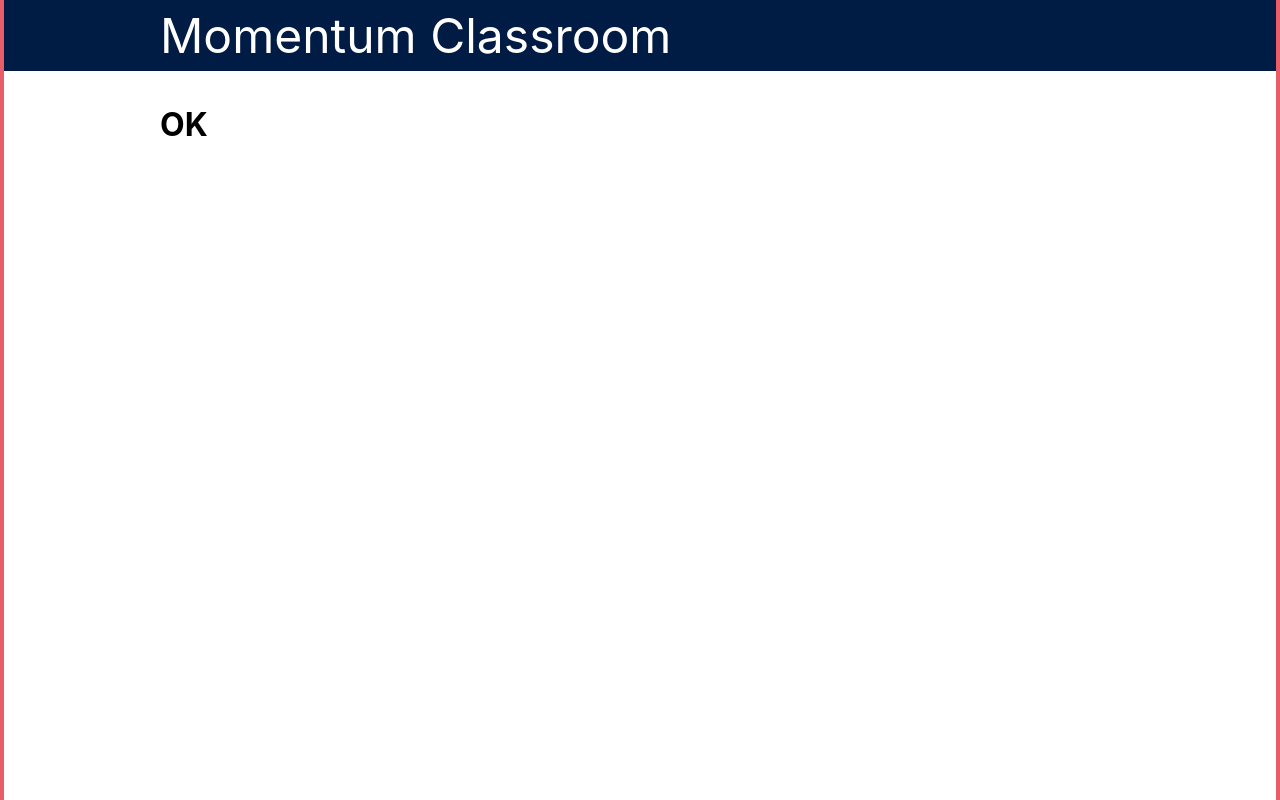
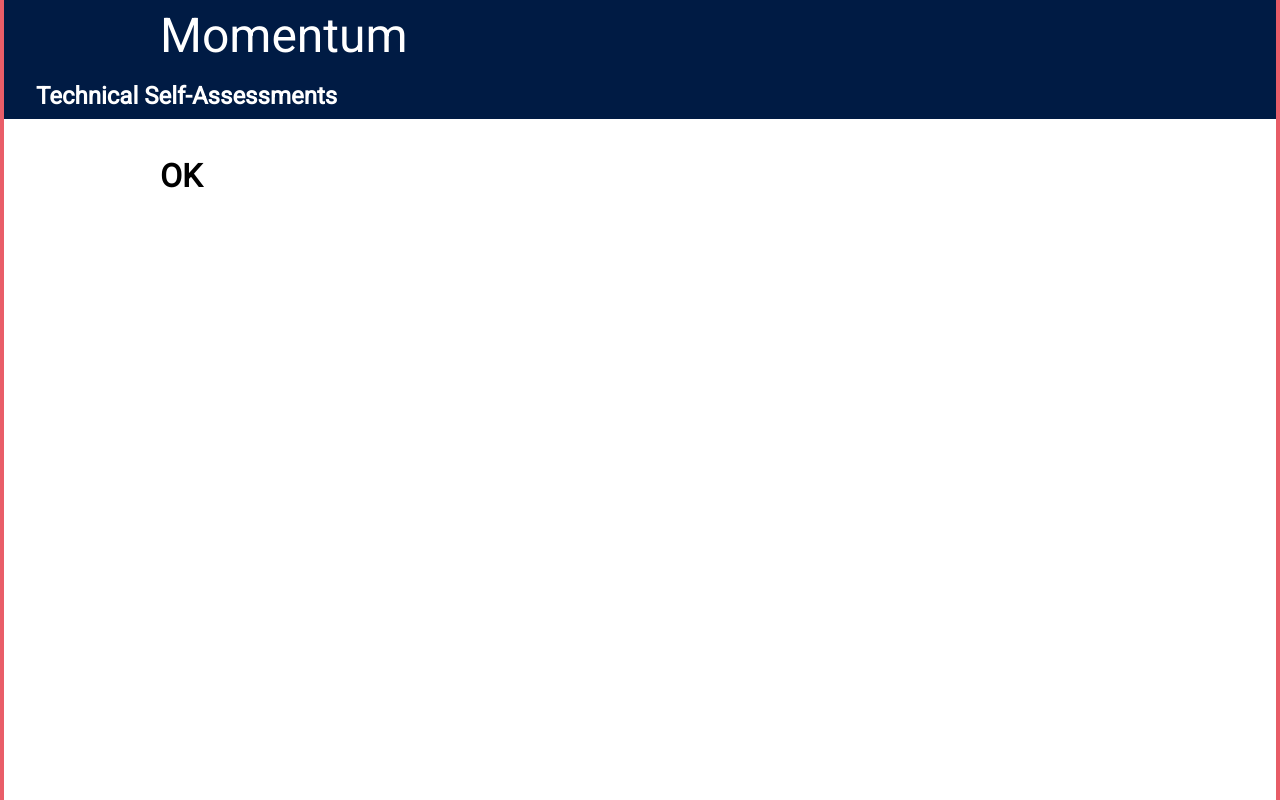
Before and after one commit to momentumlearn/classroom, a Django app: page /health/ in a window 1280 px wide. Run offline with Django 3.2, Linux system fonts and the light colour scheme; parts of the project's set-up code (start-up, migrations or seed data) failed here and were passed over; some libraries are stand-ins or nearby versions.

Commit message:
Update header and font

```diff
--- a/static/css/classroom.css
+++ b/static/css/classroom.css
@@ -5,6 +5,10 @@
   --green: #1da57e;
   --blue: #5cc8d8;
   --purple: #6e56b1;
+}
+
+.roboto {
+  font-family: 'Roboto', sans-serif;
 }
 
 /* .sans-serif {
--- a/templates/base.html
+++ b/templates/base.html
@@ -6,6 +6,8 @@
   <meta name="viewport" content="width=device-width, initial-scale=1.0">
   <meta http-equiv="X-UA-Compatible" content="ie=edge">
   <title>Momentum Classroom</title>
+  <link rel="preconnect" href="https://fonts.gstatic.com">
+  <link href="https://fonts.googleapis.com/css2?family=Roboto&display=swap" rel="stylesheet">
   <link rel="stylesheet" href="{% static 'css/tachyons.min.css' %}">
   <link rel="stylesheet" href="{% static 'css/classroom.css' %}">
   <script src="{% static 'js/chart.js' %}"></script>
@@ -17,12 +19,13 @@
   {% block head %}
   {% endblock %}
 </head>
-<body class="sans-serif">
+<body class="roboto">
   <div class="bl br bw2 b--salmon min-vh-100">
     <div class="bg-navy">
       <h1 class="f1 white ma0 normal mw8 ph4 pv2 center">
-        <a class="link white" href="/">Momentum Classroom</a>
+        <a class="link white" href="/">Momentum</a>
       </h1>
+      <h2 class="white mv1 ph4 pv2 center">Technical Self-Assessments</h2>
     </div>
     <div class="mw8 ph4 pv2 center lh-copy">
       {% if messages %}
```
